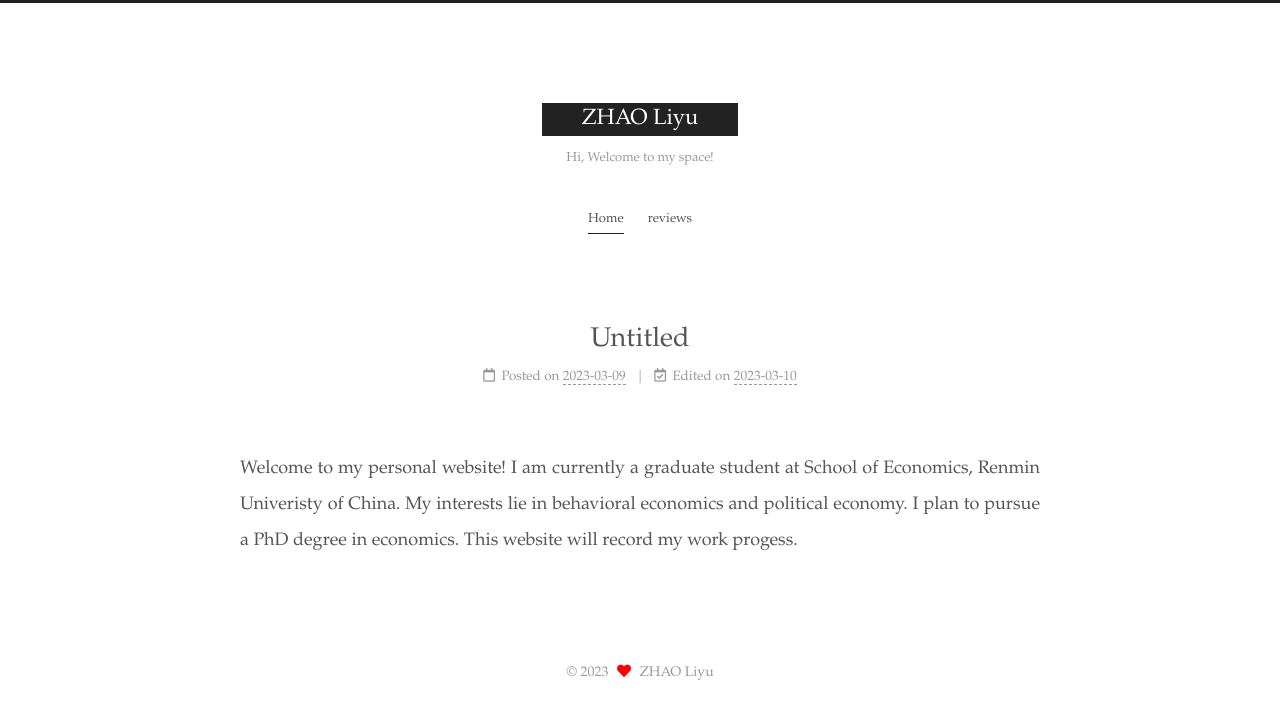
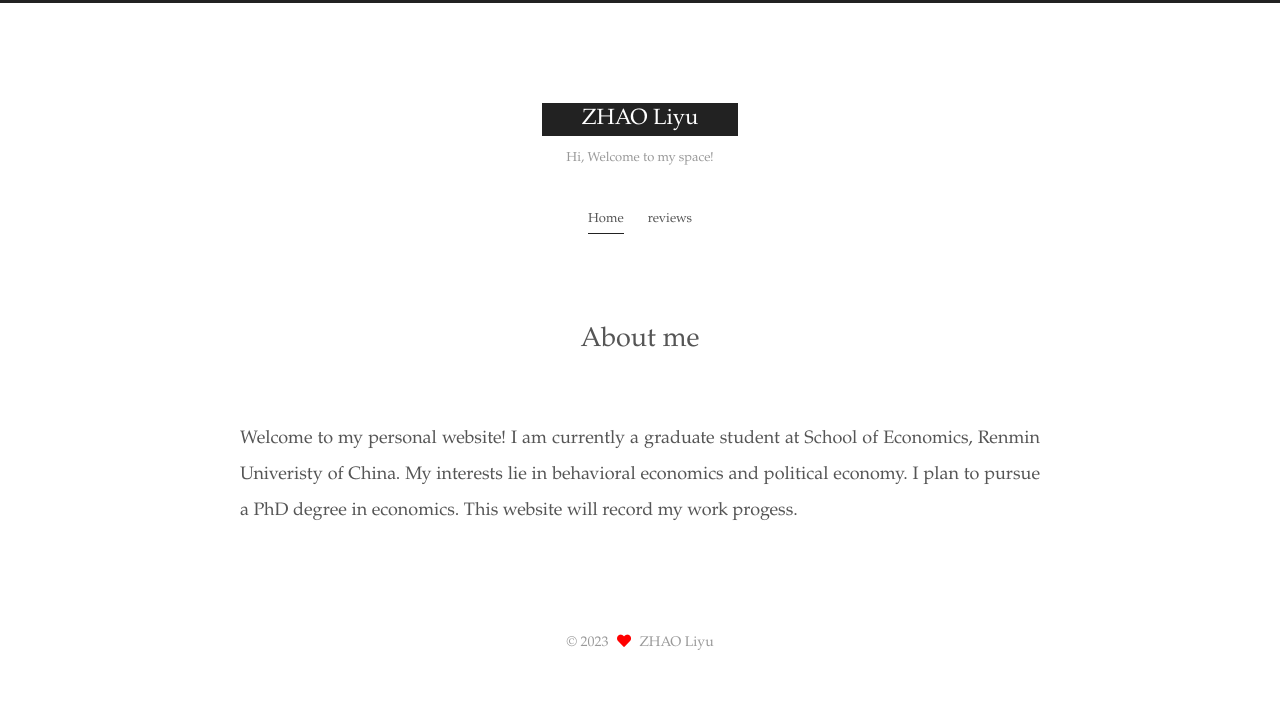
Before and after one commit to liyuzhao1999/liyuzhao1999.github.io, a plain HTML site: page index.html in a window 1280 px wide. Drawn offline with Linux system fonts and the light colour scheme; a web font is replaced by a local one.

Commit message:
Site updated: 2023-03-10 17:43:21

```diff
--- a/css/main.css
+++ b/css/main.css
@@ -1173,7 +1173,7 @@ pre .javascript .function {
 }
 .links-of-author a::before,
 .links-of-author span.exturl::before {
-  background: #f7b490;
+  background: #1b132e;
   border-radius: 50%;
   content: ' ';
   display: inline-block;
@@ -1843,6 +1843,9 @@ pre .javascript .function {
     display: inline-block;
   }
 }
+.post-meta-item-text {
+  display: none;
+}
 @media (max-width: 991px) {
   .post-meta-item-text {
     display: none;
--- a/index.html
+++ b/index.html
@@ -162,25 +162,10 @@
       <header class="post-header">
         <h2 class="post-title" itemprop="name headline">
 
-            <a href="/2023/03/09/index/" class="post-title-link" itemprop="url">Untitled</a>
+            <a href="/2023/03/09/index/" class="post-title-link" itemprop="url">About me</a>
         </h2>
 
         <div class="post-meta">
-            <span class="post-meta-item">
-              <span class="post-meta-item-icon">
-                <i class="far fa-calendar"></i>
-              </span>
-              <span class="post-meta-item-text">Posted on</span>
-
-              <time title="Created: 2023-03-09 09:16:23" itemprop="dateCreated datePublished" datetime="2023-03-09T09:16:23+08:00">2023-03-09</time>
-            </span>
-              <span class="post-meta-item">
-                <span class="post-meta-item-icon">
-                  <i class="far fa-calendar-check"></i>
-                </span>
-                <span class="post-meta-item-text">Edited on</span>
-                <time title="Modified: 2023-03-10 15:37:46" itemprop="dateModified" datetime="2023-03-10T15:37:46+08:00">2023-03-10</time>
-              </span>
 
 
 
```
Also changed, not shown: 2023/03/09/index/index.html (+4 -19 lines), archives/2023/03/index.html (+1 -1 lines), archives/2023/index.html (+1 -1 lines), archives/index.html (+1 -1 lines).
